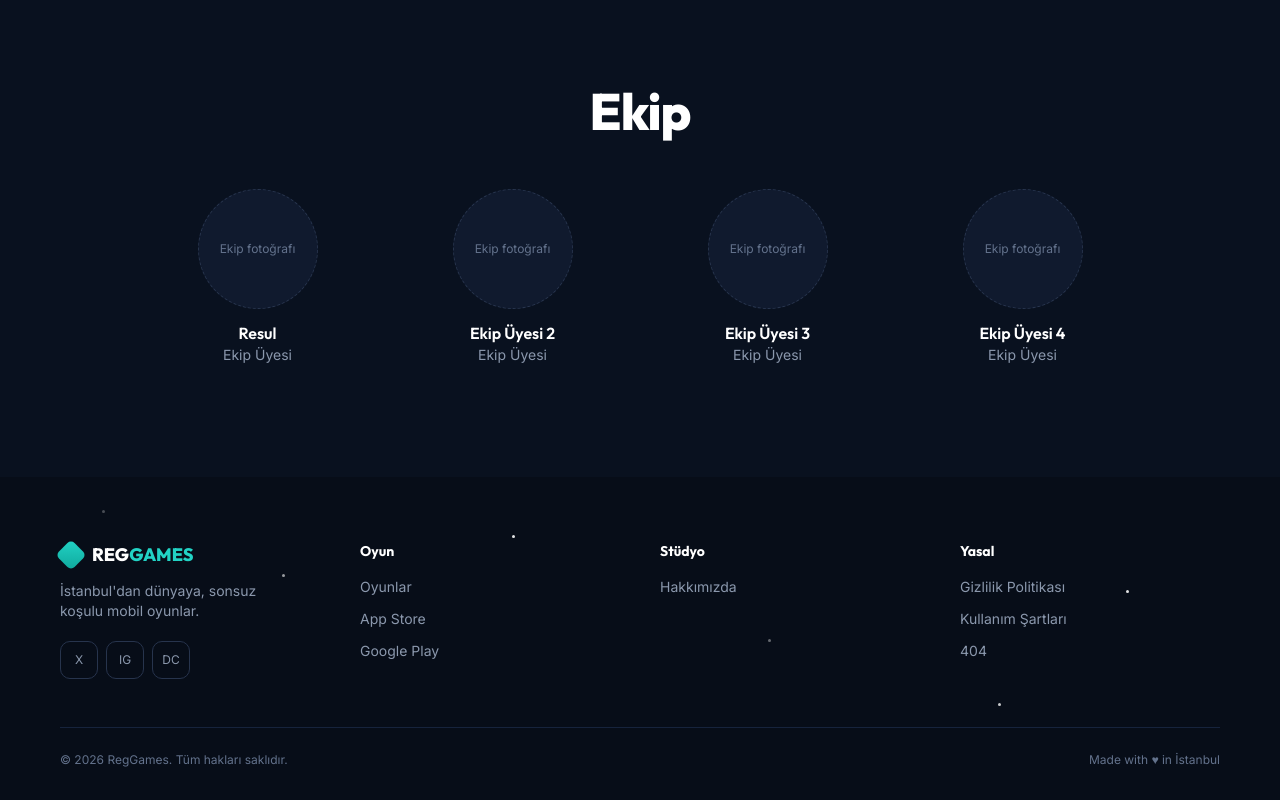
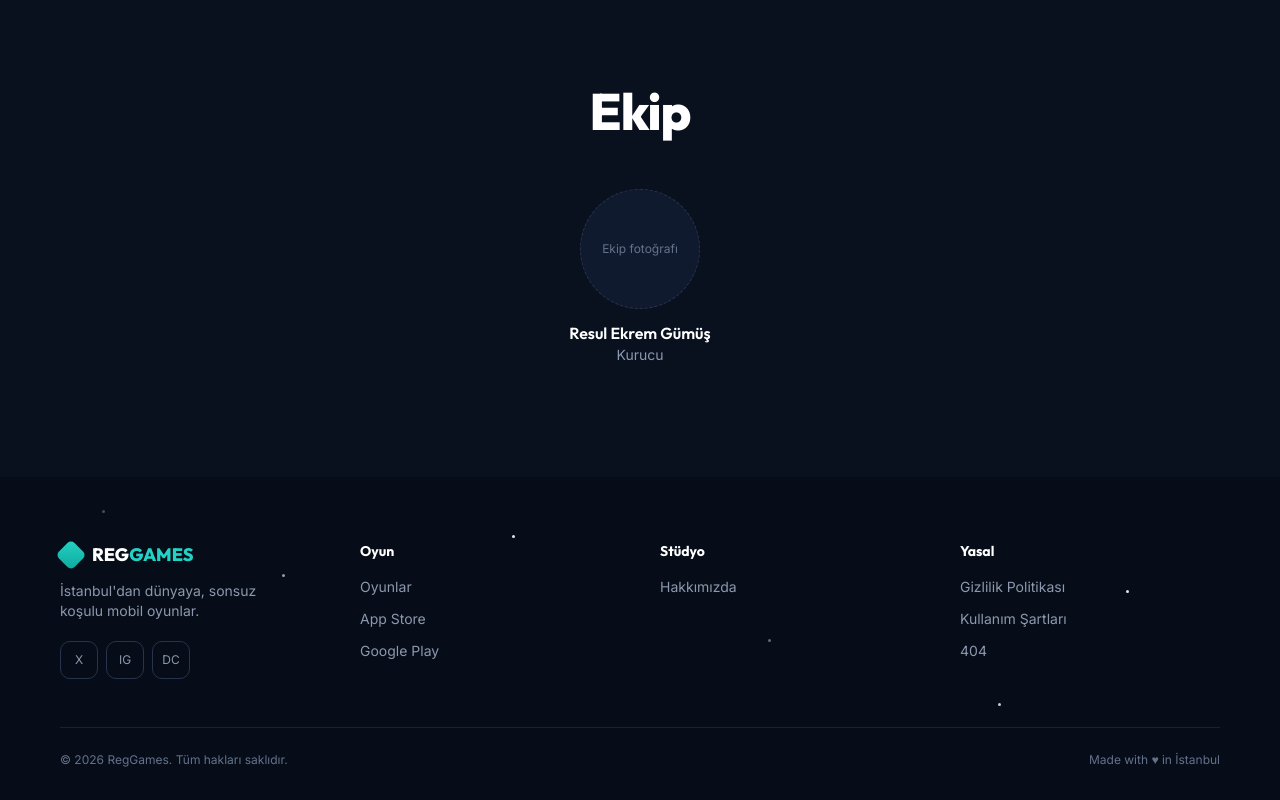
Before and after one commit to resulekremgumus/reggames-web, a Next.js app: page /hakkimizda in a window 1280 px wide. Shown: the part 1122-1922 px from the top of the page. Built offline with nearby package versions, Linux system fonts and the light colour scheme.

Commit message:
Ekip bolumunu tek kurucuya (Resul Ekrem Gumus) indir

```diff
--- a/src/app/hakkimizda/page.tsx
+++ b/src/app/hakkimizda/page.tsx
@@ -13,7 +13,7 @@ const values = [
   { n: "03", title: "Özen", text: "Her detay — piksel piksel, seviye seviye — özenle işleniyor." },
 ];
 
-const team = ["Resul", "Ekip Üyesi 2", "Ekip Üyesi 3", "Ekip Üyesi 4"];
+const team = ["Resul Ekrem Gümüş"];
 
 export default function AboutPage() {
   return (
@@ -77,7 +77,7 @@ export default function AboutPage() {
             <Reveal key={name} delay={i * 0.06} className="text-center">
               <ImagePlaceholder label="Ekip fotoğrafı" shape="circle" className="w-[120px] h-[120px] mx-auto mb-3" />
               <div className="font-heading font-semibold text-base">{name}</div>
-              <div className="text-text-muted text-sm">Ekip Üyesi</div>
+              <div className="text-text-muted text-sm">Kurucu</div>
             </Reveal>
           ))}
         </div>
```
